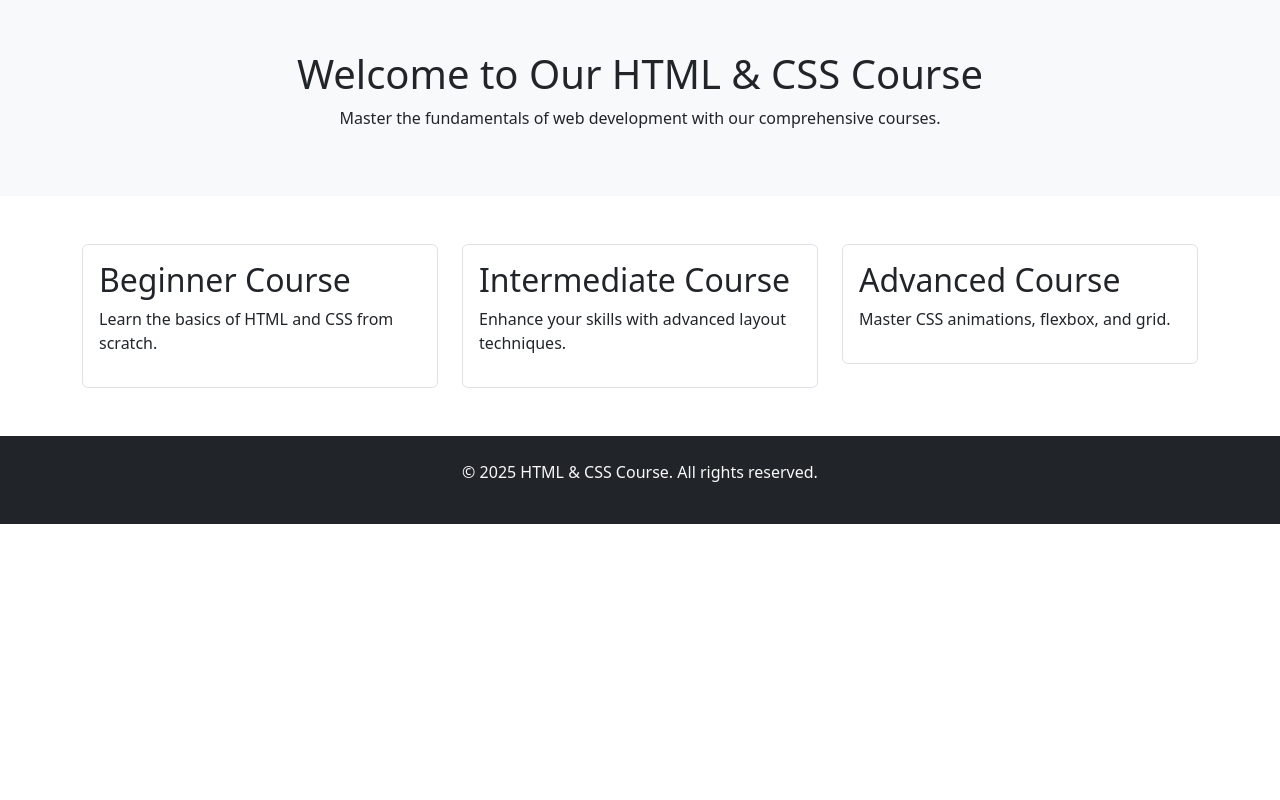
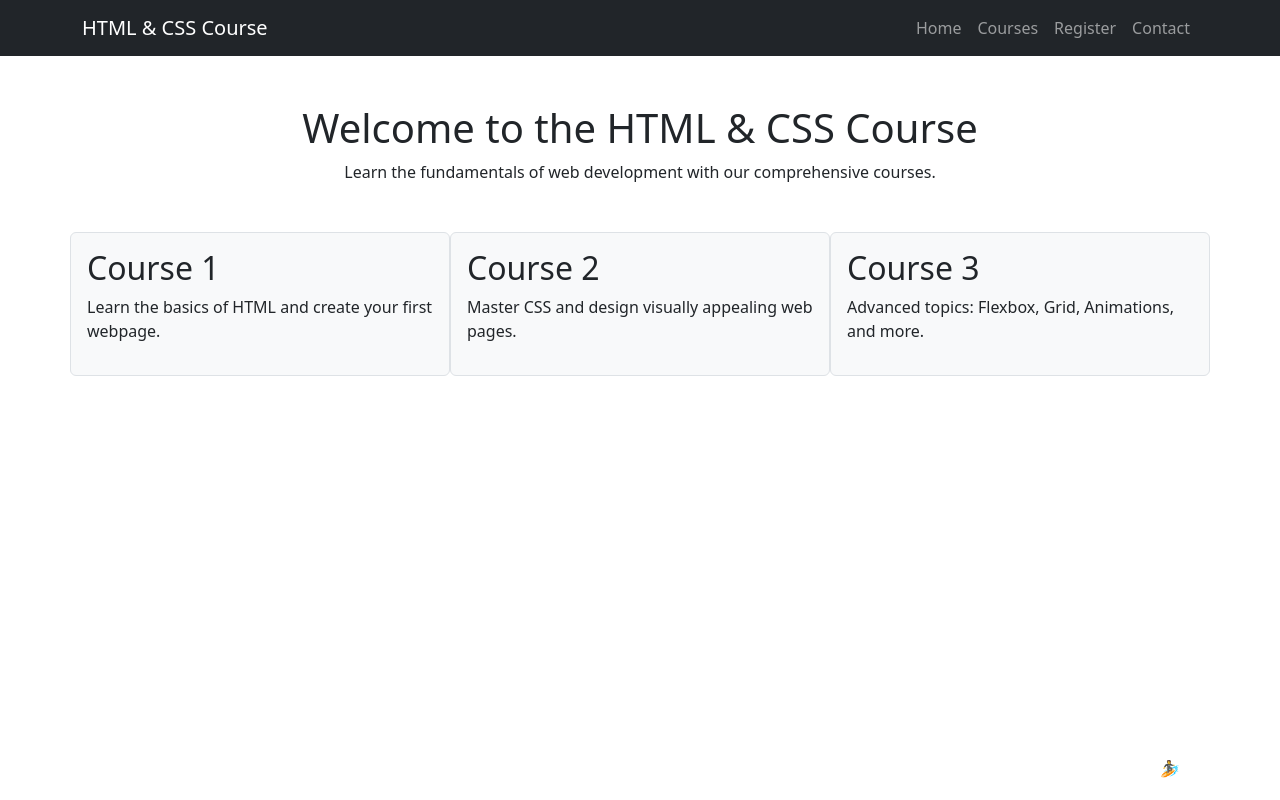
Before and after one commit to vlada123m22/WP_Lab4, a plain HTML site: page index.html in a window 1280 px wide. Drawn offline with nearby package versions, Linux system fonts and the light colour scheme.

Commit message:
added courses

```diff
--- a/index.html
+++ b/index.html
@@ -4,54 +4,64 @@
     <meta charset="UTF-8">
     <meta name="viewport" content="width=device-width, initial-scale=1.0">
     <title>HTML & CSS Course</title>
-    <link href="https://cdn.jsdelivr.net/npm/bootstrap@5.3.0/dist/css/bootstrap.min.css" rel="stylesheet">
+    <link rel="stylesheet" href="https://cdn.jsdelivr.net/npm/bootstrap@5.3.0/dist/css/bootstrap.min.css">
     <style>
-        .hero {
-            background-color: #f8f9fa;
-            padding: 50px 20px;
-            text-align: center;
-        }
-        .course-section {
-            padding: 40px;
-        }
-        .course-card:hover {
-            background-color: #e9ecef;
-            transition: 0.3s;
+        .mascot {
+            position: fixed;
+            bottom: 20px;
+            right: 20px;
+            width: 100px;
+            height: auto;
         }
     </style>
 </head>
 <body>
-    <header class="hero">
-        <h1>Welcome to Our HTML & CSS Course</h1>
-        <p>Master the fundamentals of web development with our comprehensive courses.</p>
-    </header>
+    <!-- Navigation Menu -->
+    <nav class="navbar navbar-expand-lg navbar-dark bg-dark">
+        <div class="container">
+            <a class="navbar-brand" href="#">HTML & CSS Course</a>
+            <button class="navbar-toggler" type="button" data-bs-toggle="collapse" data-bs-target="#navbarNav">
+                <span class="navbar-toggler-icon"></span>
+            </button>
+            <div class="collapse navbar-collapse" id="navbarNav">
+                <ul class="navbar-nav ms-auto">
+                    <li class="nav-item"><a class="nav-link" href="#intro">Home</a></li>
+                    <li class="nav-item"><a class="nav-link" href="#course1">Courses</a></li>
+                    <li class="nav-item"><a class="nav-link" href="#course2">Register</a></li>
+                    <li class="nav-item"><a class="nav-link" href="#course3">Contact</a></li>
+                </ul>
+            </div>
+        </div>
+    </nav>
 
+    <!-- Introduction Section -->
+    <section id="intro" class="container text-center my-5">
+        <h1>Welcome to the HTML & CSS Course</h1>
+        <p>Learn the fundamentals of web development with our comprehensive courses.</p>
+    </section>
+
+    <!-- Courses Section (Bootstrap Grid for Layout) -->
     <section class="container my-5">
         <div class="row">
-            <div class="col-md-4">
-                <div class="p-3 border rounded course-card">
-                    <h2>Beginner Course</h2>
-                    <p>Learn the basics of HTML and CSS from scratch.</p>
-                </div>
+            <div id="course1" class="col-md-4 p-3 border rounded bg-light">
+                <h2>Course 1</h2>
+                <p>Learn the basics of HTML and create your first webpage.</p>
             </div>
-            <div class="col-md-4">
-                <div class="p-3 border rounded course-card">
-                    <h2>Intermediate Course</h2>
-                    <p>Enhance your skills with advanced layout techniques.</p>
-                </div>
+            <div id="course2" class="col-md-4 p-3 border rounded bg-light">
+                <h2>Course 2</h2>
+                <p>Master CSS and design visually appealing web pages.</p>
             </div>
-            <div class="col-md-4">
-                <div class="p-3 border rounded course-card">
-                    <h2>Advanced Course</h2>
-                    <p>Master CSS animations, flexbox, and grid.</p>
-                </div>
+            <div id="course3" class="col-md-4 p-3 border rounded bg-light">
+                <h2>Course 3</h2>
+                <p>Advanced topics: Flexbox, Grid, Animations, and more.</p>
             </div>
         </div>
     </section>
 
-    <footer class="text-center p-4 bg-dark text-light">
-        <p>&copy; 2025 HTML & CSS Course. All rights reserved.</p>
-    </footer>
+    <!-- Mascot -->
+    <div  alt="Mascot" class="mascot">
+		🏄
+	</div>
 
     <script src="https://cdn.jsdelivr.net/npm/bootstrap@5.3.0/dist/js/bootstrap.bundle.min.js"></script>
 </body>
```
